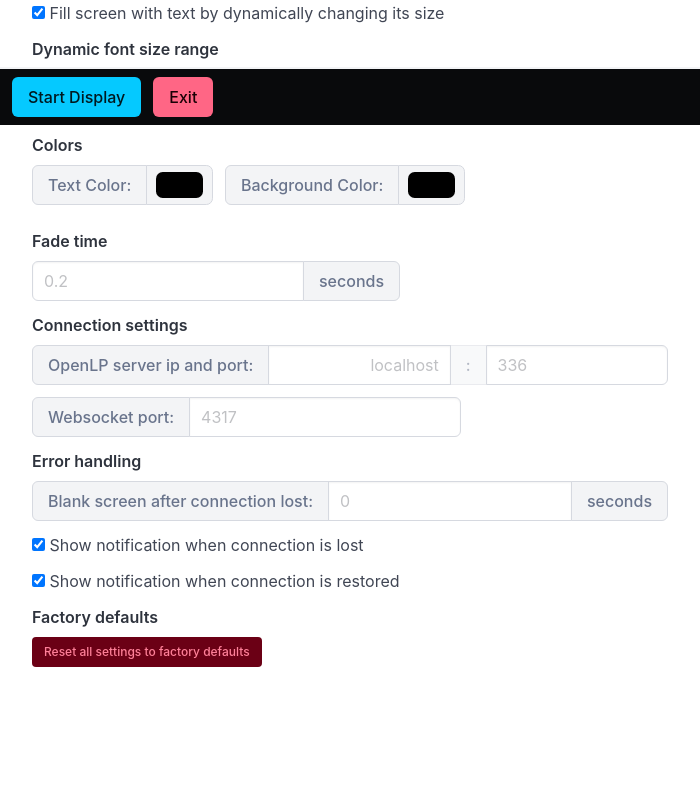
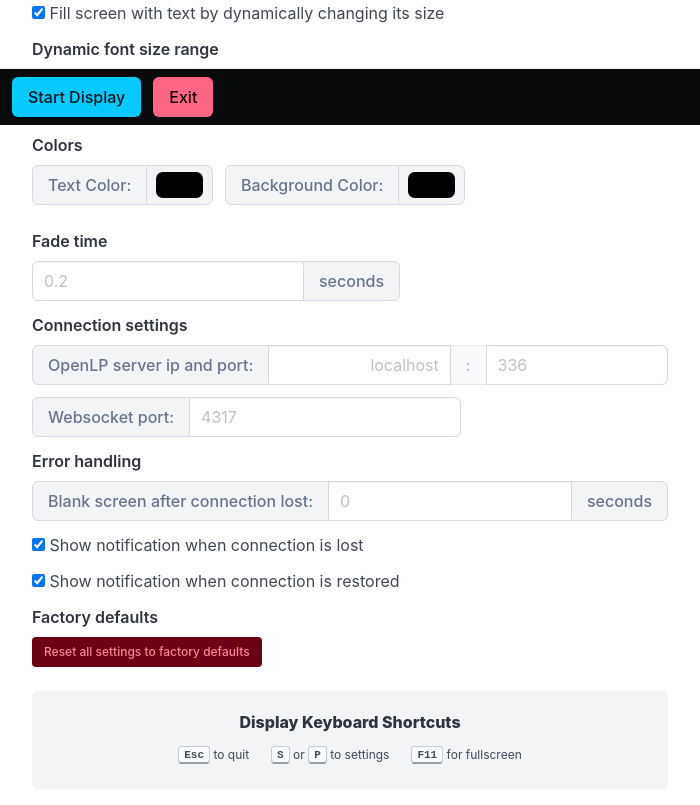
Before and after one commit to LostViking09/openlp-display-client, an Electron app: page src/settings.html in a window 700 px wide. Shown: the part 675-1480 px from the top of the page. Before the commit the page ends 1438 px from the top, so only its background shows below. Drawn offline with Linux system fonts and the light colour scheme; no server answers.

Commit message:
feat: add keyboard shortcuts help in settings

```diff
--- a/src/settings.html
+++ b/src/settings.html
@@ -10,6 +10,22 @@
       :root {
         --bulma-primary-h: 193deg;
         --bulma-primary-l: 51%;
+      }
+
+      .kbd {
+        display: inline-block;
+        padding: 3px 5px;
+        font-size: 11px;
+        line-height: 10px;
+        color: #444d56;
+        vertical-align: middle;
+        background-color: #fafbfc;
+        border: solid 1px #c6cbd1;
+        border-bottom-color: #959da5;
+        border-radius: 3px;
+        box-shadow: inset 0 -1px 0 #959da5;
+        font-family: monospace;
+        font-weight: bold;
       }
 
 
@@ -283,6 +299,21 @@ input[type="color"]::-webkit-color-swatch {
         </div>
       </div>
 
+      <div class="notification mt-5">
+        <h6 class="title is-6 has-text-centered mb-3">Display Keyboard Shortcuts</h6>
+        <div class="tags is-centered">
+          <span class="tag">
+            <span class="kbd">Esc</span>&nbsp;to quit
+          </span>
+          <span class="tag">
+            <span class="kbd">S</span>&nbsp;or&nbsp;<span class="kbd">P</span>&nbsp;to settings
+          </span>
+          <span class="tag">
+            <span class="kbd">F11</span>&nbsp;for fullscreen
+          </span>
+        </div>
+      </div>
+
       <div class="modal" id="modal-factoryDefaults">
         <div class="modal-background"></div>
         <div class="modal-card">
```
